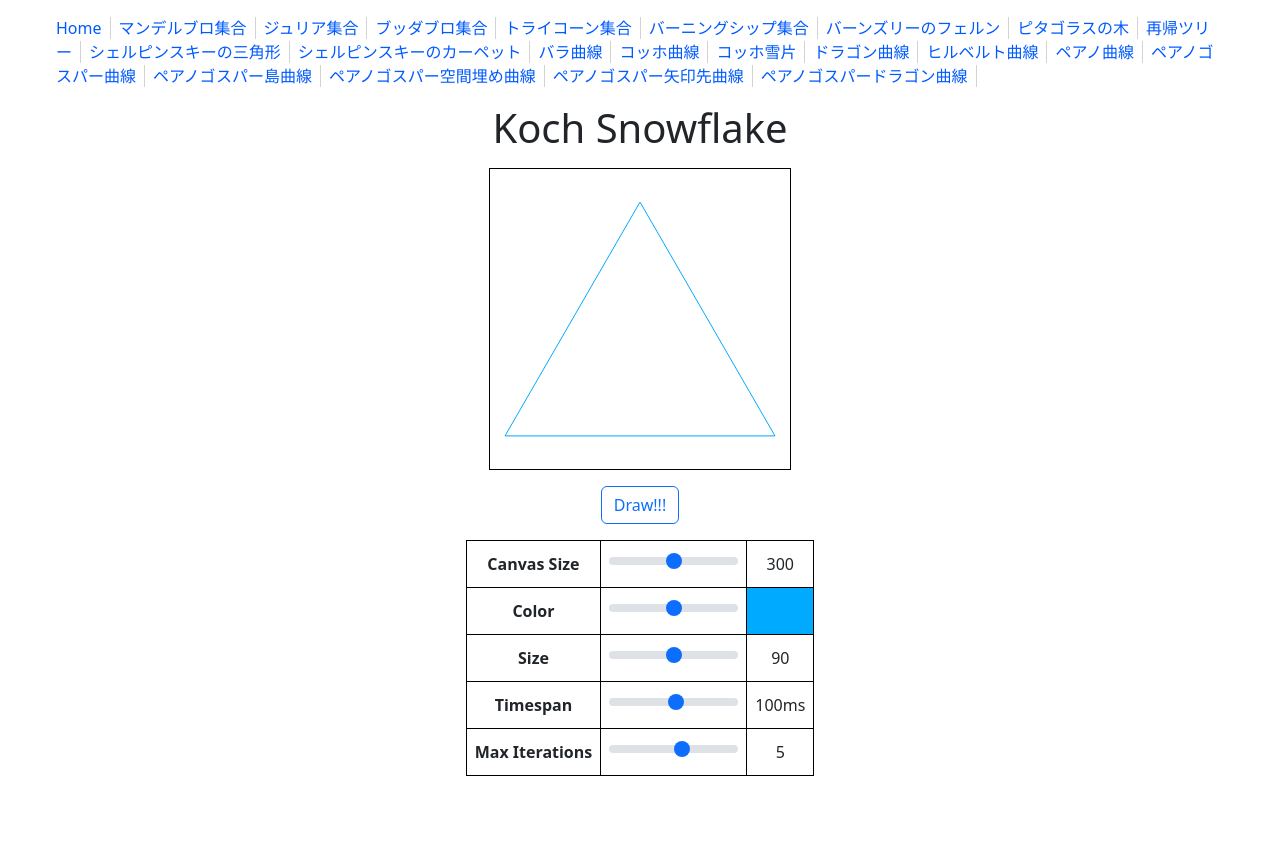
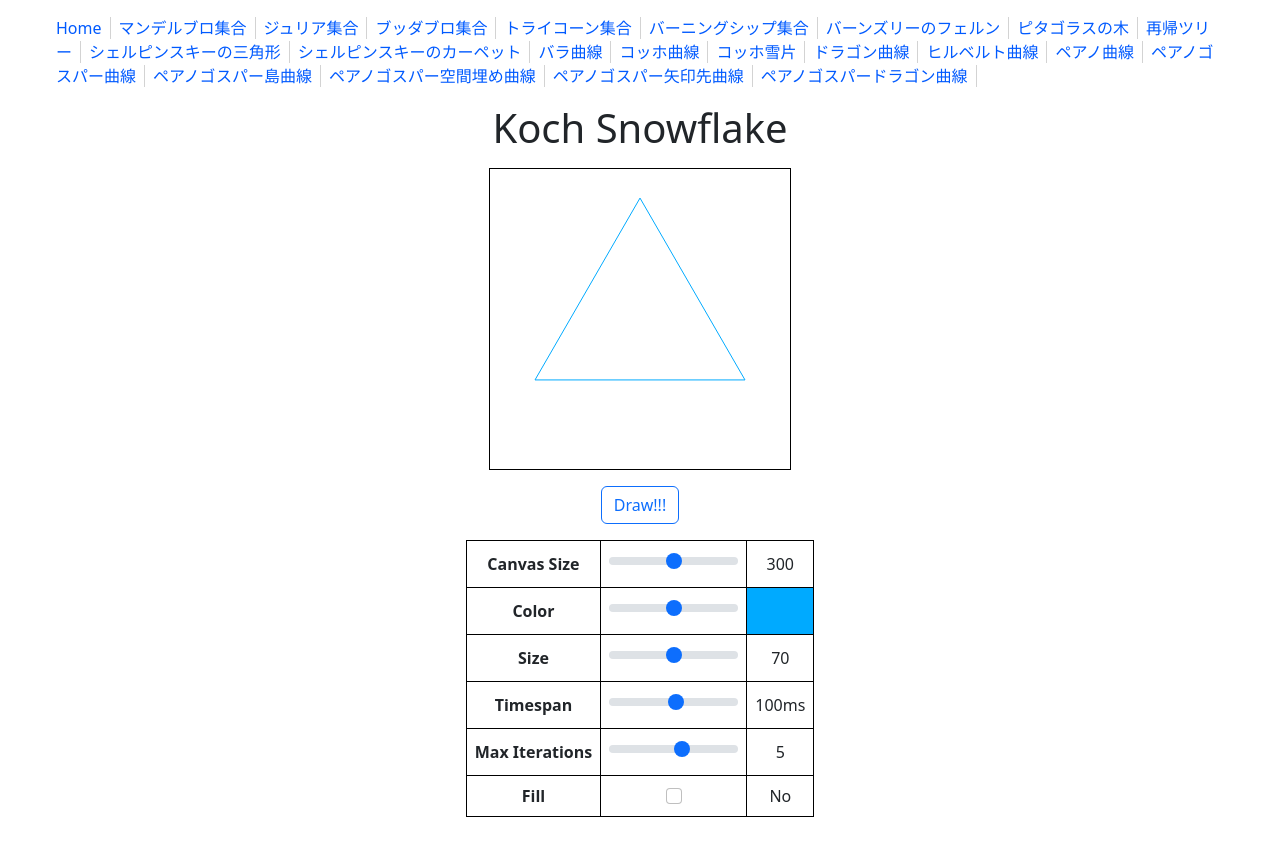
Before and after one commit to osawa-koki/fractal-drawer.ts, a Next.js app: page /koch-snowflake in a window 1280 px wide. Shown: the top 856 px of the page. Before the commit the page ends 824 px from the top, so only its background shows below. Built offline with nearby package versions, Linux system fonts and the light colour scheme.

Commit message:
コッホ雪片、フィル。

```diff
--- a/pages/koch-snowflake.tsx
+++ b/pages/koch-snowflake.tsx
@@ -16,7 +16,7 @@ const canvasMaxSize = 500;
 const maxIterationMinCount = 3;
 const maxIterationMaxCount = 10;
 const sizeMin = 50;
-const sizeMax = 100;
+const sizeMax = 70;
 const timespanMin = 10;
 const timespanMax = 300;
 
@@ -28,8 +28,9 @@ const KochSnowflake = () => {
 
   let [canvasSize, setCanvasSize] = useState(300);
   let [color, setColor] = useState(200);
-  let [triagleSize, setTriagleSize] = useState(90);
+  let [triagleSize, setTriagleSize] = useState(70);
   let [maxIterations, setMaxIterations] = useState(5);
+  let [fill, setFill] = useState(false);
   let [timespan, setTimespan] = useState(100);
   let [locked, setLocked] = useState(false);
 
@@ -74,11 +75,13 @@ const KochSnowflake = () => {
       CalcPoints(t, b, points, n - 1);
     }
     ctx.clearRect(0, 0, canvasSize, canvasSize);
+    ctx.fillStyle = `hsl(${color}, 100%, 50%)`;
     ctx.strokeStyle = `hsl(${color}, 100%, 50%)`;
     ctx.lineWidth = 1;
     const [size, start] = [
       canvasSize * triagleSize / 100,
-      (canvasSize - (Math.sqrt(3) * canvasSize * triagleSize / 100 / 2)) / 2,
+      // 括弧内の数字はかなりテキトー。目視で調整しただけで、数式的には何も考えていない。
+      (canvasSize - (Math.sqrt(3) * canvasSize * triagleSize / 100 / 2) - (((canvasSize / 5)))) / 2,
     ];
     const _a: coord = {x: canvasSize / 2, y: start};
     const _b: coord = {x: canvasSize / 2 - size / 2, y: start + Math.sqrt(3) * size / 2};
@@ -90,6 +93,7 @@ const KochSnowflake = () => {
       ctx.lineTo(_c.x, _c.y);
       ctx.closePath();
       ctx.stroke();
+      if (fill) ctx.fill();
       return;
     }
     for (let i = 1; i <= maxIterations; i++) {
@@ -105,6 +109,7 @@ const KochSnowflake = () => {
       }
       ctx.closePath();
       ctx.stroke();
+      if (fill) ctx.fill();
       await new Promise(resolve => setTimeout(resolve, timespan));
     }
     setLocked(false);
@@ -152,6 +157,11 @@ const KochSnowflake = () => {
             <td><Form.Range min={maxIterationMinCount} max={maxIterationMaxCount} onInput={(e) => {setMaxIterations(parseInt((e.target as HTMLInputElement).value))}} /></td>
             <td>{maxIterations}</td>
           </tr>
+          <tr>
+            <th>Fill</th>
+            <td><Form.Check type='checkbox' onChange={(e) => {setFill((e.target as HTMLInputElement).checked)}} /></td>
+            <td>{fill ? 'Yes' : 'No'}</td>
+          </tr>
         </tbody>
       </table>
     </Layout>
```
Also changed, not shown: public/feature-image/koch-snowflake.png (added).
